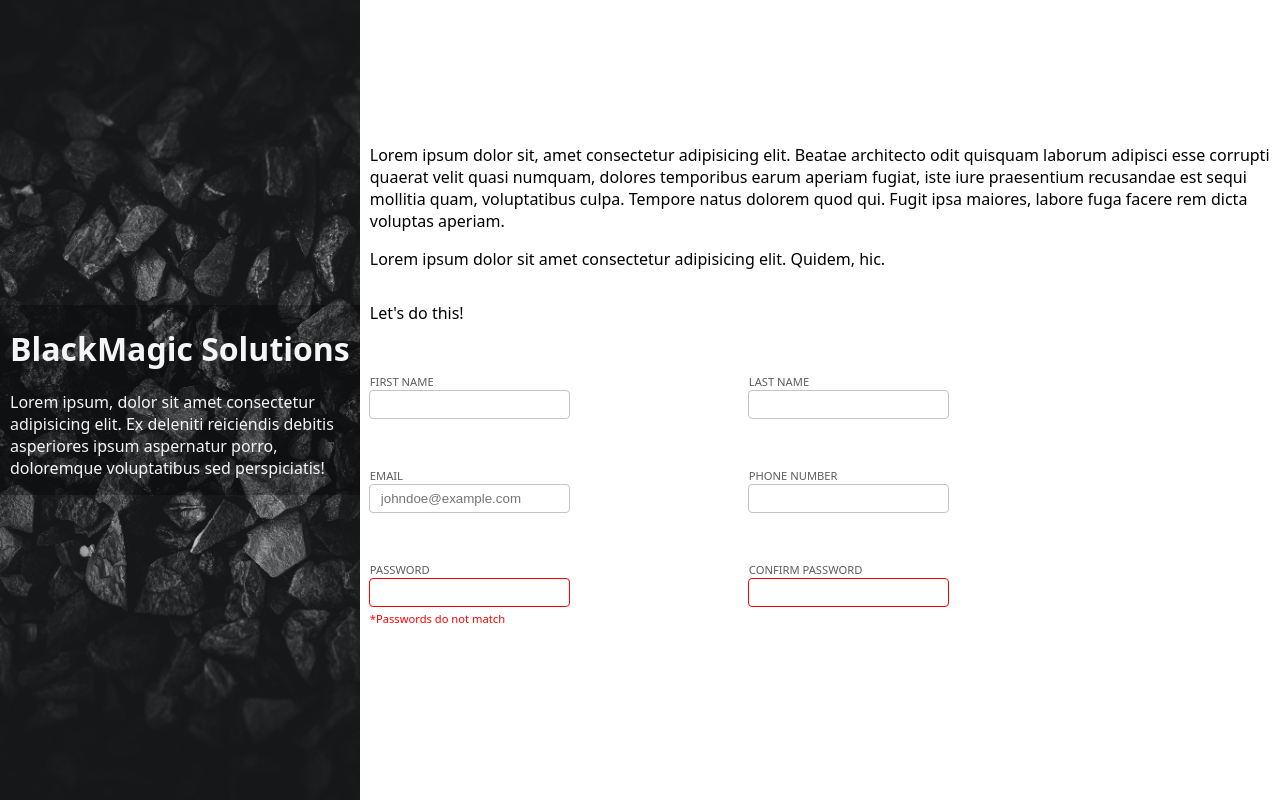
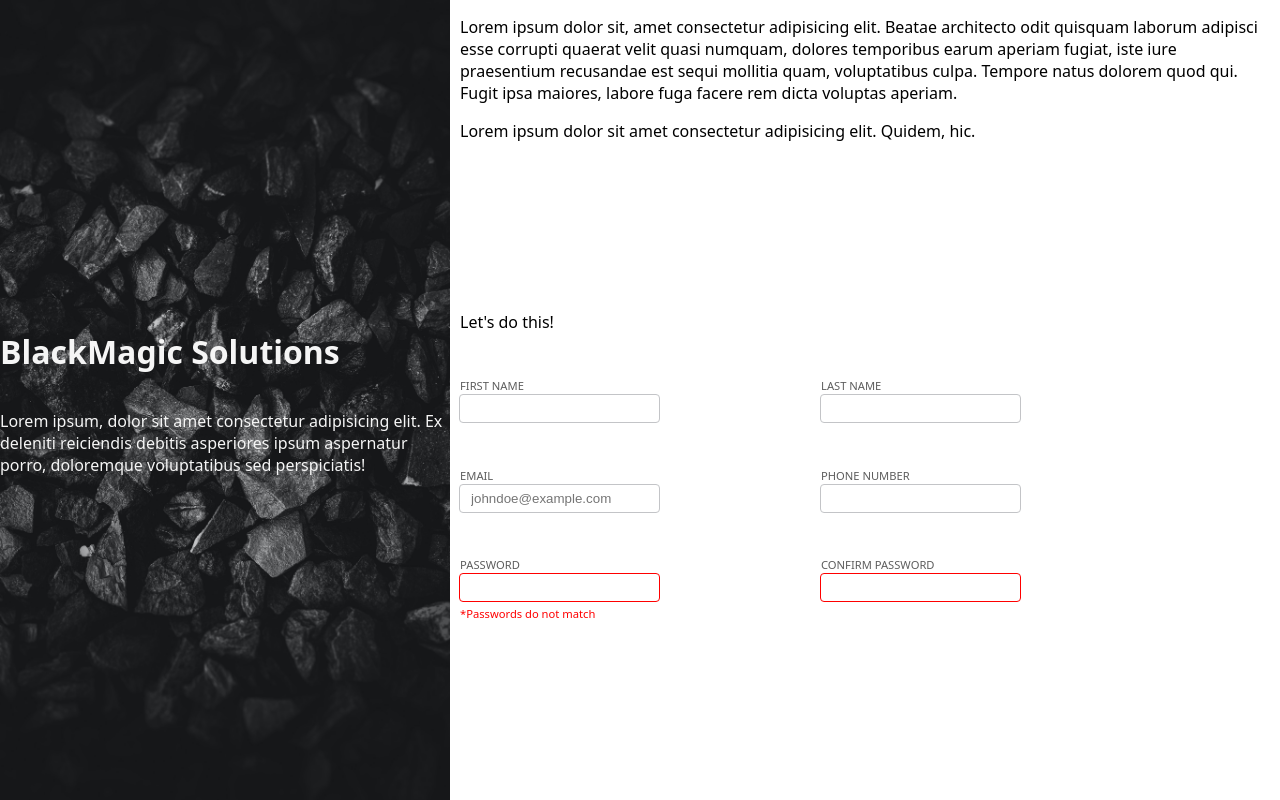
Before and after one commit to hitesh-pathak/login-form, a plain HTML site: page index.html in a window 1280 px wide. Drawn offline with Linux system fonts and the light colour scheme.

Commit message:
Fix Text Overflow on Sidebar Resizing
- Sidebar Background Crops when Appropriate
- On Low Width Main Content Outflows

```diff
--- a/index.html
+++ b/index.html
@@ -13,11 +13,9 @@
 <body>
     <div class="main-container">
         <div class="sidebar">
-            <div class="sidebar-background">
-                <div class="sidebar-content">
-                    <h1>BlackMagic Solutions</h1>
-                    <p>Lorem ipsum, dolor sit amet consectetur adipisicing elit. Ex deleniti reiciendis debitis asperiores ipsum aspernatur porro, doloremque voluptatibus sed perspiciatis!</p>
-                </div>
+            <div class="sidebar-content">
+                <h1>BlackMagic Solutions</h1>
+                <p>Lorem ipsum, dolor sit amet consectetur adipisicing elit. Ex deleniti reiciendis debitis asperiores ipsum aspernatur porro, doloremque voluptatibus sed perspiciatis!</p>
             </div>
         </div>
 
--- a/index.js
+++ b/index.js
@@ -11,7 +11,6 @@ function matchValidStrings (str1, str2) {
 function updatePasswordInputs(passArray, errMsg, errMsgTxt) {
 
     const isMatchPasswords = matchValidStrings(passArray[0].value, passArray[1].value);
-    console.log(isMatchPasswords)
 
     if (isMatchPasswords) {
         passArray.forEach((e) => {
--- a/style.css
+++ b/style.css
@@ -26,6 +26,7 @@ body>.main-container {
 
     --height: 100vh;
     height: var(--height);
+    --sidebar-width: calc(var(--height) * var(--sidebar-img-aspect-ratio));
     display: flex;
     justify-content: center;
 
@@ -35,7 +36,9 @@ body>.main-container {
 /* sidebar styling */
 
 .main-container .sidebar{
-    width: calc(var(--height) * var(--sidebar-img-aspect-ratio));
+
+    max-width: var(--sidebar-width);
+    flex: 1 1 var(--sidebar-width);
     height: 100%;
     display: flex;
     flex-direction: column;
@@ -46,29 +49,31 @@ body>.main-container {
     color: var(--almost-white-foreground);
 }
 
-.main-container .sidebar .sidebar-background {
-    background-color: rgb(0, 0, 0, 0.3);    /* translucent black for readablity of text*/
-    padding: 0 10px;
-}
-
 .main-container .sidebar .sidebar-content {
-    width: min-content;                         /* 1. with according to text */
-    margin: 0 auto;
+    display: flex;
+    flex-direction: column;                         /* 1. with according to text */
 
 }
 
-.main-container .sidebar .sidebar-content h1 {
-    white-space: nowrap;                        /* for constant width (1.) */
-}
 
 
 /* main content */
 
-.main-content {
+.main-container .main-content {
     padding: 0 10px;
+    width: clamp(60%, calc(100% - var(--sidebar-width)), calc(100% - var(--sidebar-width)));
+    flex: 1 0 auto;
     display: flex;
     flex-direction: column;
     justify-content: center;
+}
+
+.main-container .main-content .header {
+    flex: 1 1 auto;
+    height: min-content;
+}
+.main-container .main-content .form-container {
+    flex: 1 1 auto;
 }
 
 
```
